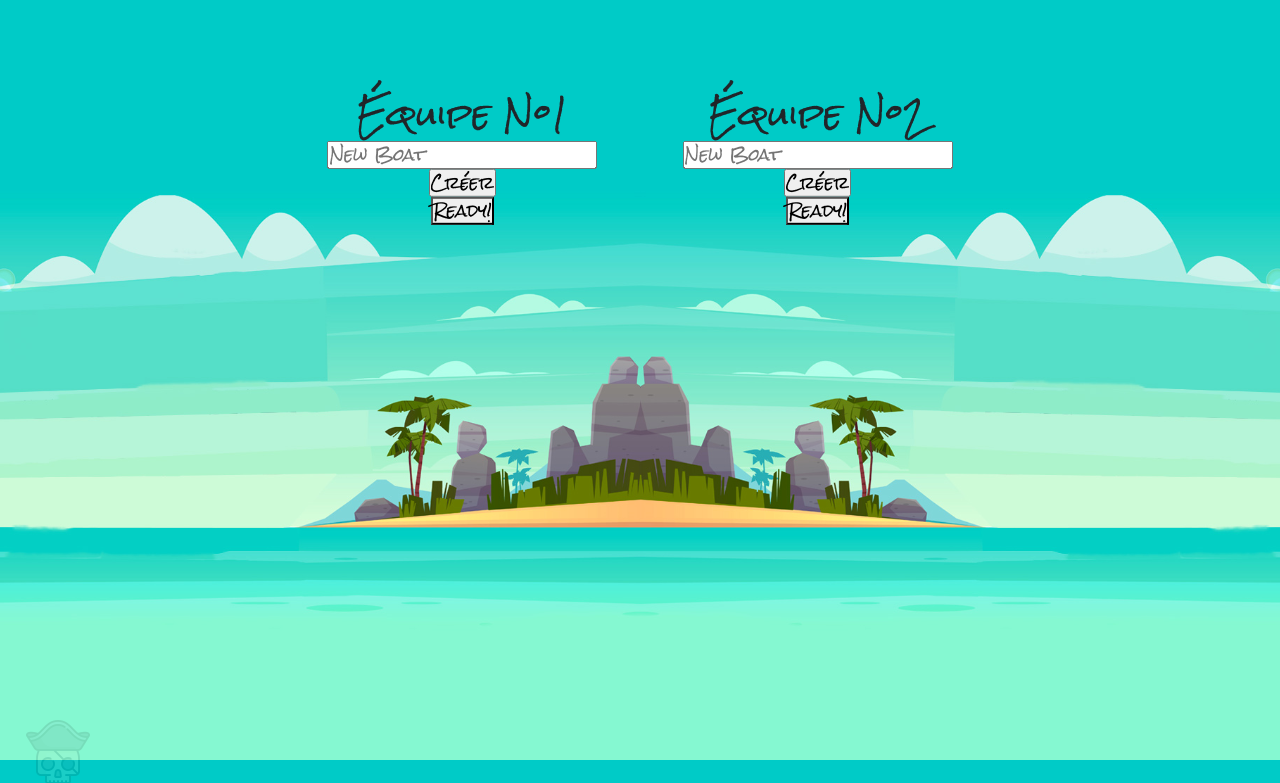
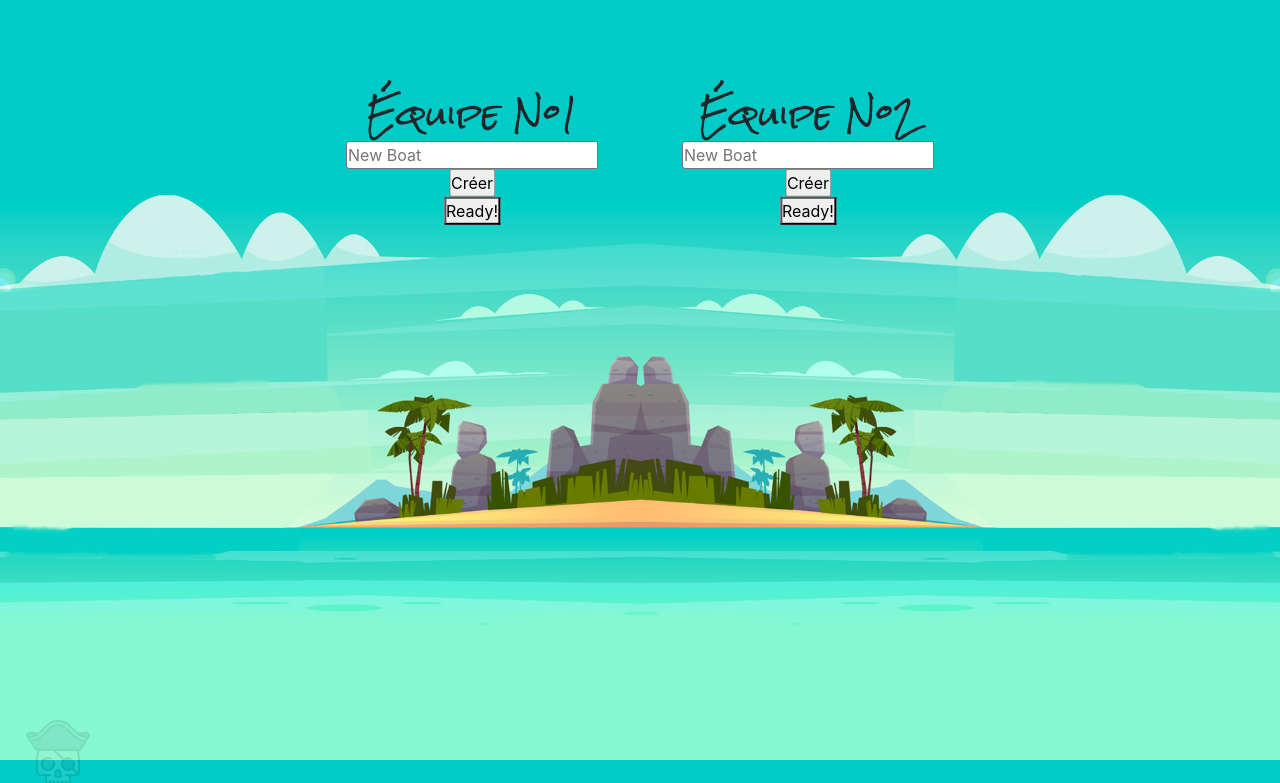
Before and after one commit to FLancon/Battleship, a PHP site: page / in a window 1280 px wide. Shown: the top 783 px of the page. Run offline with PHP 8.4, Linux system fonts and the light colour scheme; data that the repository does not hold is empty; a stand-in replaces the project's code that opens the database connection.

Commit message:
font style

```diff
--- a/index.php
+++ b/index.php
@@ -58,6 +58,7 @@
     <script src="script.js" defer></script>
     <script type="text/javascript" src="https://ajax.googleapis.com/ajax/libs/jquery/3.4.1/jquery.min.js"></script>
     <style>@import url('https://fonts.googleapis.com/css2?family=Rock+Salt&display=swap');</style>
+    <style>@import url('https://fonts.googleapis.com/css2?family=Roboto&display=swap');</style>
     <title>Battleship</title>
     <link rel="icon" href="assets/img/Parrot.png">
 </head>
--- a/style.css
+++ b/style.css
@@ -10,6 +10,10 @@ width: auto;
     background-image: url("./assets/img/battleship-background.jpg");
     background-size: cover;
     background-position: center;
+    font-family: -apple-system, BlinkMacSystemFont, 'Segoe UI', Roboto, Oxygen, Ubuntu, Cantarell, 'Open Sans', 'Helvetica Neue', sans-serif !important;
+}
+
+h2 {
     font-family: 'Rock Salt', cursive !important;
 }
 
```
Lines whose indentation alone changed are shown as unchanged.
